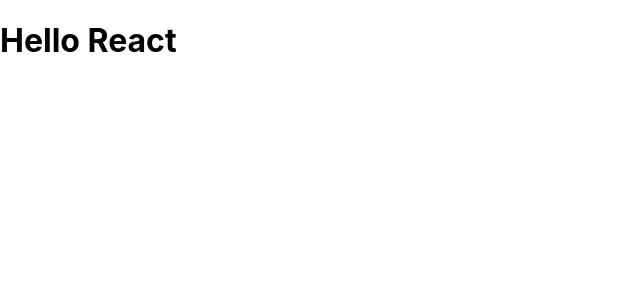
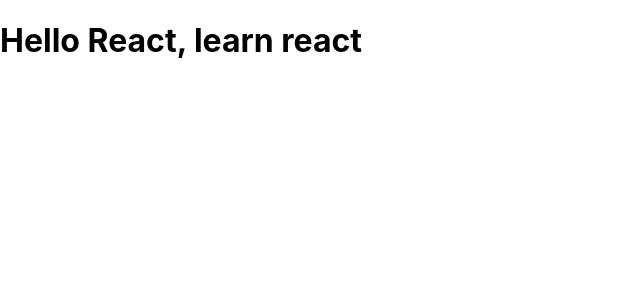
Before and after one commit to xbzhang2020/learning-react, a React (Create React App) app: page / in a window 1280 px wide. Shown: the top 300 px of the page, without its empty margins (0-640 px from the left). Built offline with nearby package versions, Linux system fonts and the light colour scheme.

Commit message:
feat: test

```diff
--- a/src/App.jsx
+++ b/src/App.jsx
@@ -6,7 +6,7 @@
 function App() {
   return (
     <div className="App">
-      <h1>Hello React</h1>
+      <h1>Hello React, learn react</h1>
     </div>
   )
 }
```
